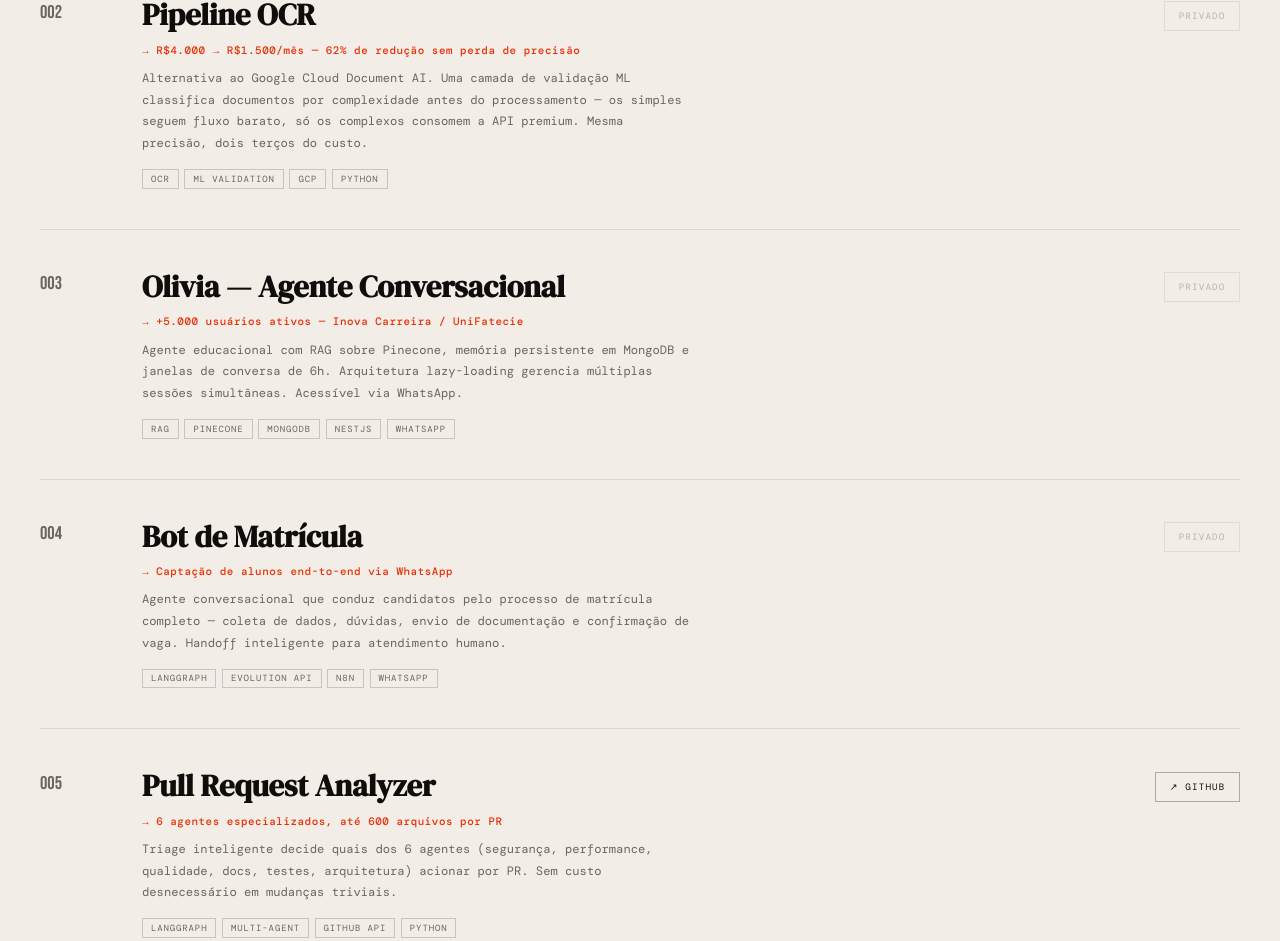
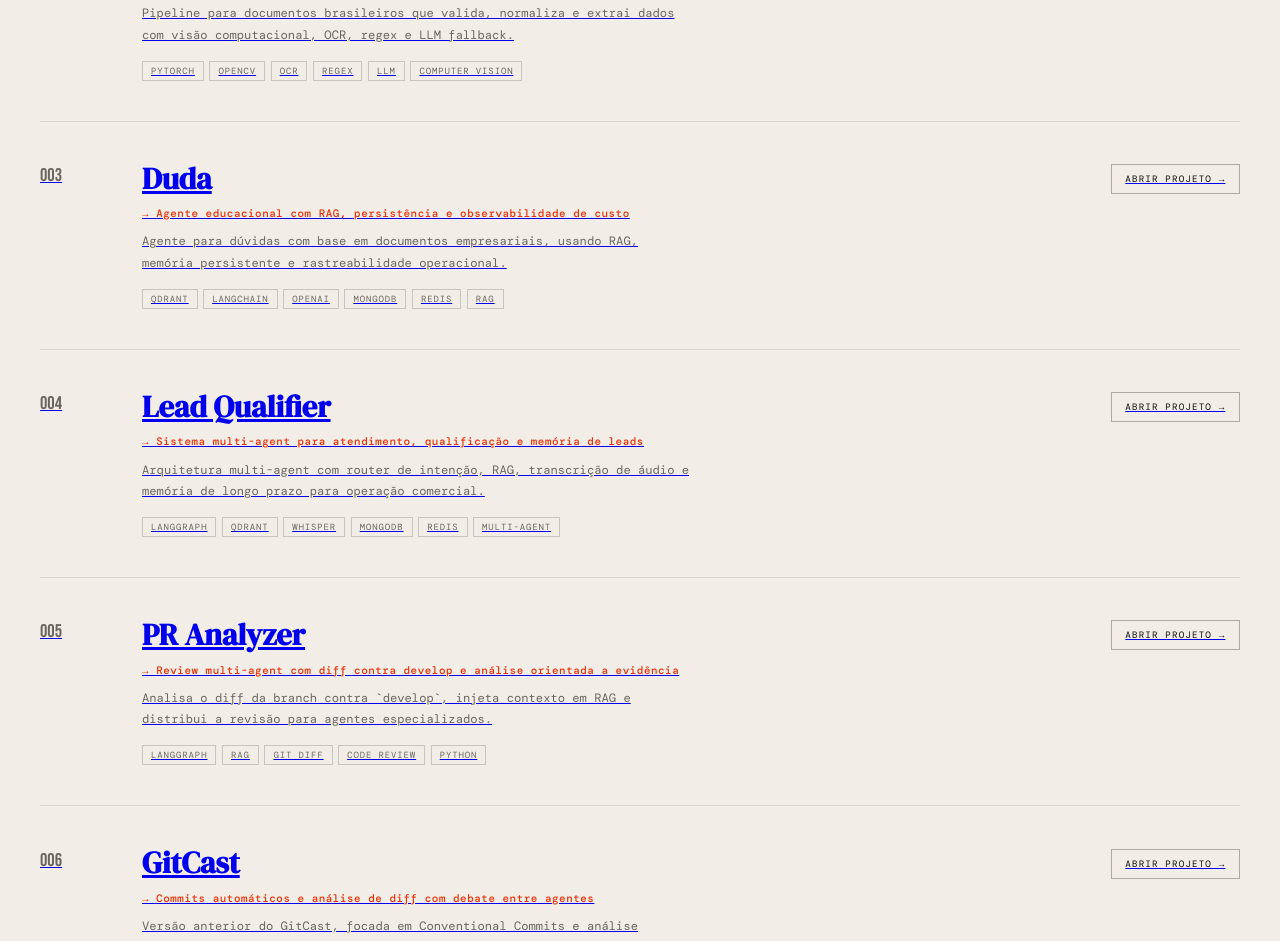
Before and after one commit to pedrocastanha/portfolio, a React (Vite) app: page / in a window 1280 px wide. Shown: the part 1436-2377 px from the top of the page. Built offline with nearby package versions, Linux system fonts and the light colour scheme; a web font is replaced by a local one.

Commit message:
refactor(components): extrai dados dos projetos para arquivo separado

```diff
--- a/src/components/Projects.jsx
+++ b/src/components/Projects.jsx
@@ -1,87 +1,27 @@
 import './Projects.css';
+import { projects } from '../data/projects';
 
 export default function Projects() {
-  const projects = [
-    {
-      id: '001',
-      name: 'cast-code',
-      impact: '→ Agente de coding autônomo acessível remotamente via ngrok',
-      desc: 'Inspirado no Claude Code. Roda localmente e expõe uma interface remota via ngrok — tasks chegam por Kanban, o agente invoca subagents e skills especializadas, executa comandos no PC, gera commits seguindo Conventional Commits e escreve PR descriptions automaticamente. Você controla o desenvolvimento de qualquer lugar.',
-      tags: ['Multi-Agent', 'Subagents', 'ngrok', 'Kanban', 'Conventional Commits', 'Python'],
-      link: 'https://github.com/pedrocastanha',
-      featured: true
-    },
-    {
-      id: '002',
-      name: 'Pipeline OCR',
-      impact: '→ R$4.000 → R$1.500/mês — 62% de redução sem perda de precisão',
-      desc: 'Alternativa ao Google Cloud Document AI. Uma camada de validação ML classifica documentos por complexidade antes do processamento — os simples seguem fluxo barato, só os complexos consomem a API premium. Mesma precisão, dois terços do custo.',
-      tags: ['OCR', 'ML Validation', 'GCP', 'Python'],
-      link: null,
-      featured: false
-    },
-    {
-      id: '003',
-      name: 'Olivia — Agente Conversacional',
-      impact: '→ +5.000 usuários ativos — Inova Carreira / UniFatecie',
-      desc: 'Agente educacional com RAG sobre Pinecone, memória persistente em MongoDB e janelas de conversa de 6h. Arquitetura lazy-loading gerencia múltiplas sessões simultâneas. Acessível via WhatsApp.',
-      tags: ['RAG', 'Pinecone', 'MongoDB', 'NestJS', 'WhatsApp'],
-      link: null,
-      featured: false
-    },
-    {
-      id: '004',
-      name: 'Bot de Matrícula',
-      impact: '→ Captação de alunos end-to-end via WhatsApp',
-      desc: 'Agente conversacional que conduz candidatos pelo processo de matrícula completo — coleta de dados, dúvidas, envio de documentação e confirmação de vaga. Handoff inteligente para atendimento humano.',
-      tags: ['LangGraph', 'Evolution API', 'N8N', 'WhatsApp'],
-      link: null,
-      featured: false
-    },
-    {
-      id: '005',
-      name: 'Pull Request Analyzer',
-      impact: '→ 6 agentes especializados, até 600 arquivos por PR',
-      desc: 'Triage inteligente decide quais dos 6 agentes (segurança, performance, qualidade, docs, testes, arquitetura) acionar por PR. Sem custo desnecessário em mudanças triviais.',
-      tags: ['LangGraph', 'Multi-Agent', 'GitHub API', 'Python'],
-      link: 'https://github.com/pedrocastanha/pull-request-analyzer',
-      featured: false
-    },
-    {
-      id: '006',
-      name: 'Git Analyzer',
-      impact: '→ Relatórios semânticos de qualidade de repositório com LLM',
-      desc: 'Analisa histórico de commits, padrões e evolução de repos. Identifica gargalos e gera relatórios acionáveis de qualidade de código.',
-      tags: ['LangChain', 'Git API', 'Python'],
-      link: 'https://github.com/pedrocastanha/git-analyzer',
-      featured: false
-    }
-  ];
-
   return (
     <section className="section" id="projetos">
       <p className="s-label">// trabalho selecionado</p>
       <h2 className="s-title">Projetos</h2>
       <div className="proj-list">
         {projects.map(proj => (
-          <div key={proj.id} className={`proj-item ${proj.featured ? 'feat' : ''}`}>
+          <a key={proj.id} href={`/projetos/${proj.slug}`} className="proj-item">
             <div className="proj-num">{proj.id}</div>
             <div className="proj-body">
               <h3 className="proj-name">{proj.name}</h3>
-              <p className="proj-impact">{proj.impact}</p>
-              <p className="proj-desc">{proj.desc}</p>
+              <p className="proj-impact">→ {proj.impact}</p>
+              <p className="proj-desc">{proj.homeDescription}</p>
               <div className="proj-tags">
                 {proj.tags.map(tag => (
                   <span key={tag} className="proj-tag">{tag}</span>
                 ))}
               </div>
             </div>
-            {proj.link ? (
-              <a href={proj.link} target="_blank" rel="noreferrer" className="proj-link">↗ GitHub</a>
-            ) : (
-              <span className="proj-link muted">privado</span>
-            )}
-          </div>
+            <span className="proj-link">abrir projeto →</span>
+          </a>
         ))}
       </div>
     </section>
```
